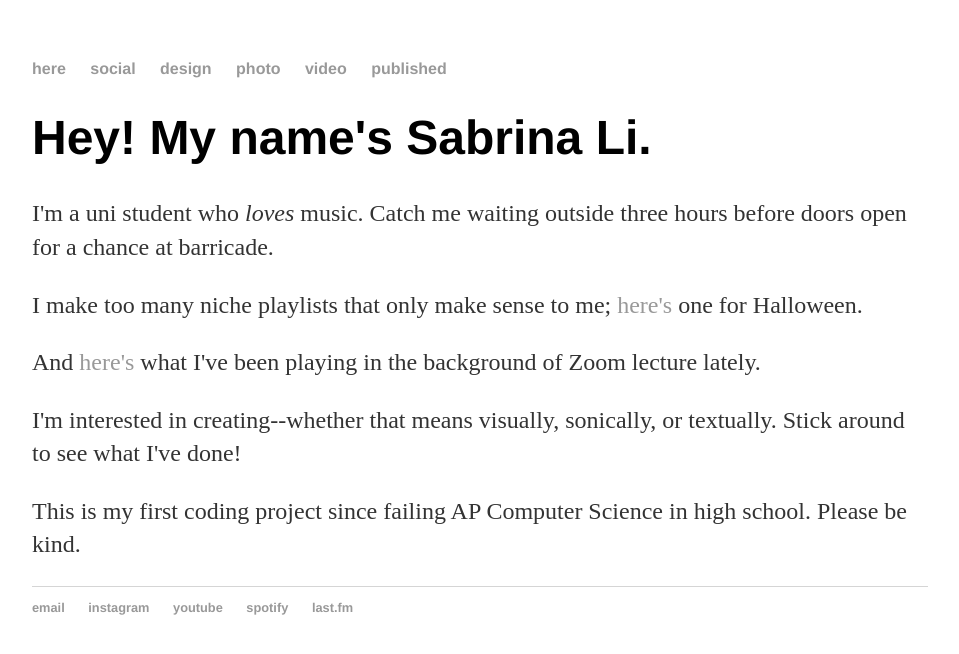
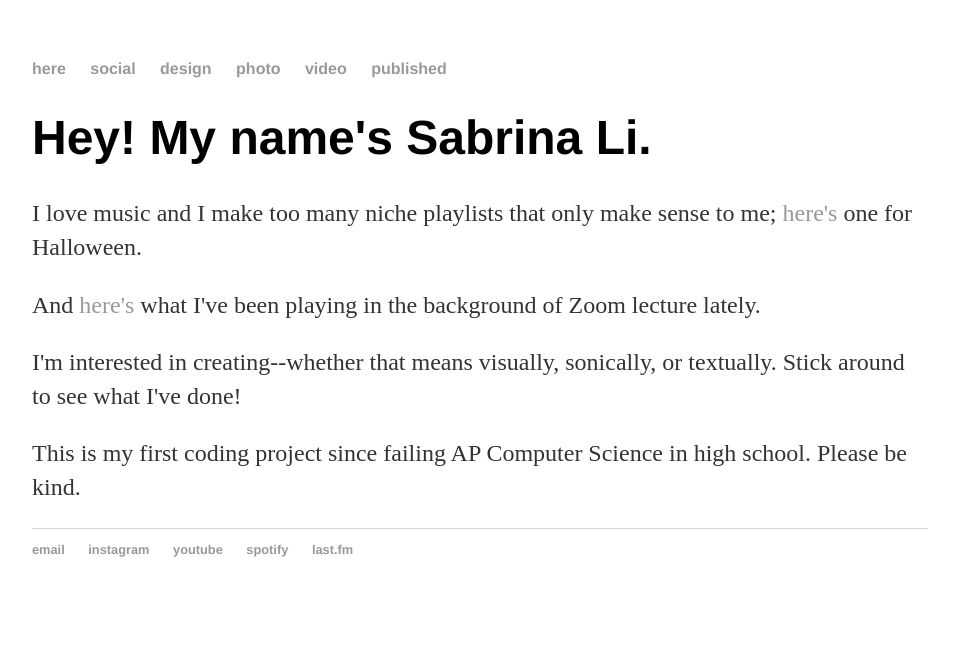
Before and after one commit to sabrinadotli/sabrinadotli.github.io, a Jekyll site: the page built from index.html, in a window 1280 px wide. Shown: the top 654 px of the page, without its empty margins (160-1119 px from the left). Built offline with Jekyll 4.4.1, drawn with Linux system fonts in a browser that asks for light colours.

Commit message:
Update index.html

```diff
--- a/index.html
+++ b/index.html
@@ -4,8 +4,7 @@ title: sabrina li, irl
 ---
 		<div class="blurb">
         		<h1>Hey! My name's Sabrina Li.</h1>
-				<p>I'm a uni student who <em>loves</em> music. Catch me waiting outside three hours before doors open for a chance at barricade.</p>
-				<p>I make too many niche playlists that only make sense to me; <a href="https://open.spotify.com/playlist/4borcQGlGftrqHfZ5NforM?si=pv1W8IGDRPWqXHRB2WBuyQ">here's</a> one for Halloween.</p>
+				<p>I love music and I make too many niche playlists that only make sense to me; <a href="https://open.spotify.com/playlist/4borcQGlGftrqHfZ5NforM?si=pv1W8IGDRPWqXHRB2WBuyQ">here's</a> one for Halloween.</p>
 				<p>And <a href="https://open.spotify.com/playlist/3Gn1FqhpaVF6nkUQigKkT2?si=35N4CoPzTyeZrB4Dy5Xpcg">here's</a> what I've been playing in the background of Zoom lecture lately.</p>
 				<p>I'm interested in creating--whether that means visually, sonically, or textually. Stick around to see what I've done!</p>
 				<p>This is my first coding project since failing AP Computer Science in high school. Please be kind.</p>
```
